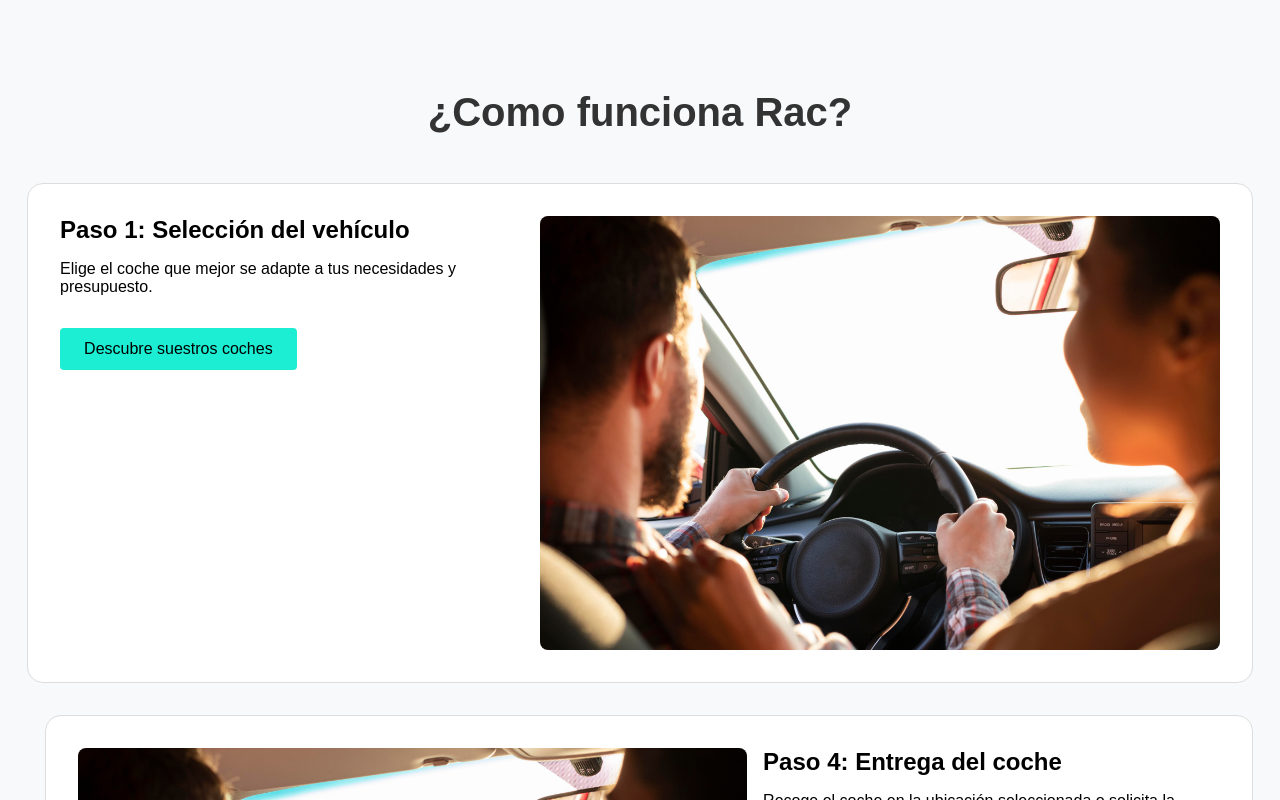
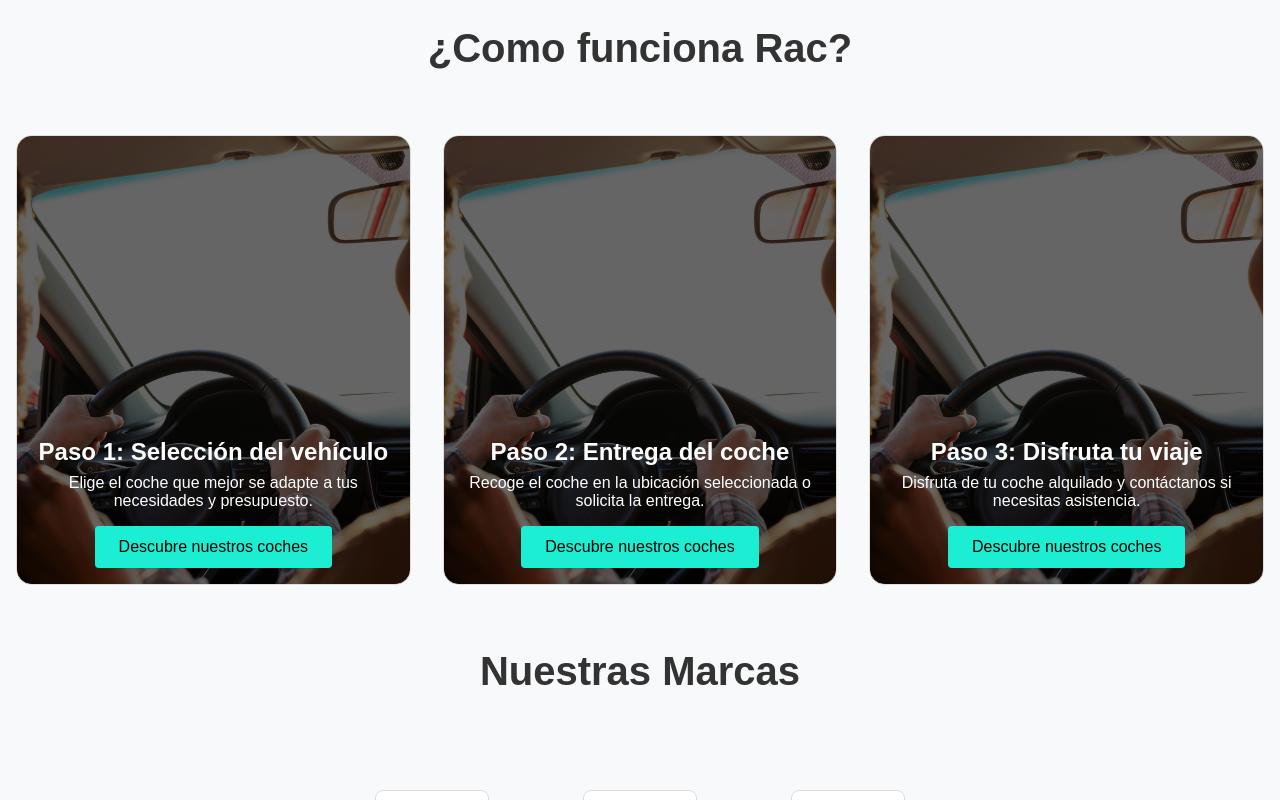
Before and after one commit to JuanCarlosAlo/Rent-a-car-App, a Next.js app: page / in a window 1280 px wide. Shown: the part 1580-2380 px from the top of the page. Built offline with nearby package versions, Linux system fonts and the light colour scheme.

Commit message:
cards ok

```diff
--- a/components/Steps/Steps.tsx
+++ b/components/Steps/Steps.tsx
@@ -1,23 +1,26 @@
 import React from 'react';
-import { StepContainer, StepCard, StepContent, StepTitle, StepDescription, StepImage, Title } from './styles';
+import { StepContainer, StepCard, StepTitle, StepCardsWrapper, StepContentOverlay, StepDescription, ButtonWrapper, Title } from './styles';
 import { stepsData, stepsTitle } from '../../lib/sections/stepsData';
 import MainButton from '../MainButton/MainButton';
 import { MAIN_COLORS } from '@/lib/COLORS';
 
 const Steps = () => {
   return (
-    <StepContainer id='steps'>
+    <StepContainer id="steps">
       <Title>{stepsTitle}</Title>
-      {stepsData.map((step, index) => (
-        <StepCard key={index} zigzag={index % 2 !== 0}>
-          <StepContent>
-            <StepTitle>{step.title}</StepTitle>
-            <StepDescription>{step.description}</StepDescription>
-            <MainButton onClick={()=> console.log('test')} color={MAIN_COLORS.TERCIARY}>Descubre suestros coches</MainButton>
-          </StepContent>
-          <StepImage src={step.image} alt={step.title} />
-        </StepCard>
-      ))}
+      <StepCardsWrapper>
+        {stepsData.map((step, index) => (
+          <StepCard key={index} image={step.image}> {/* Pasamos la URL de la imagen como prop */}
+            <StepContentOverlay>
+              <StepTitle>{step.title}</StepTitle> {/* Título sobre la imagen de fondo */}
+              <StepDescription>{step.description}</StepDescription> {/* Descripción sobre la imagen de fondo */}
+              <MainButton onClick={() => console.log('test')} color={MAIN_COLORS.TERCIARY}>
+                Descubre nuestros coches
+              </MainButton>
+            </StepContentOverlay>
+          </StepCard>
+        ))}
+      </StepCardsWrapper>
     </StepContainer>
   );
 };
--- a/components/Steps/styles.ts
+++ b/components/Steps/styles.ts
@@ -1,99 +1,113 @@
-'use client'
+'use client';
+import styled from 'styled-components';
 import { MAIN_COLORS } from '@/lib/COLORS';
-import styled from 'styled-components';
 
-export const StepContainer = styled.div`
+// Tipado para los datos de los pasos
+interface StepData {
+  title: string;
+  description: string;
+  image: string;
+}
+
+// Props para el componente `StepCard` que recibe la imagen como prop
+interface StepCardProps {
+  image: string;
+}
+
+// Contenedor principal de los pasos
+export const StepContainer = styled.section`
   display: flex;
   flex-direction: column;
   gap: 2rem;
-  padding: 10% 1rem;
+  padding: 5% 1rem;
   max-width: 90rem;
   margin: 0 auto;
+  width: 100%;
+`;
+
+// Título de la sección
+export const Title = styled.h2`
+  font-size: 2.5rem;
+  color: #333;
+  margin-bottom: 2rem;
+  text-align: center;
+`;
+
+// Contenedor de las cards
+export const StepCardsWrapper = styled.div`
+  display: flex;
+  flex-direction: column;
+  gap: 2rem;
+  width: 100%;
 
   @media (min-width: 768px) {
-    padding: 10% 1rem;
+    flex-direction: row;
+
+    justify-content: space-between; /* Asegura que las cards se distribuyan uniformemente */
   }
 `;
-export const Title = styled.h2`
-    font-size: 2.5rem;
-    color: #333;
-    margin-bottom: 1rem;
-    text-align: center;
-`;
 
-export const StepCard = styled.div.withConfig({
-  shouldForwardProp: (prop) => prop !== 'zigzag',
-})<{ zigzag: boolean }>`
-  background-color: ${MAIN_COLORS.CARDS_BG};
+// Card individual con imagen de fondo
+export const StepCard = styled.div<StepCardProps>`
+  background-image: url(${(props) => props.image});
+  background-size: cover;
+  background-position: center;
   border: 1px solid ${MAIN_COLORS.CARDS_BORDER};
-  padding: 2rem;
   border-radius: 1rem;
   display: flex;
-  flex-direction: ${({ zigzag }) => (zigzag ? 'row-reverse' : 'row')};
-  justify-content: space-between;
-  align-items: flex-start;
-  gap: 1rem;
+  flex-direction: column;
+  overflow: hidden;
+  position: relative;
+  width: 100%;
+  min-height: 450px;
+  color: white;
+
+  @media (min-width: 1024px) {
+    width: 100%;
+    min-width: 300px;
+  }
+
+
 
   &:hover {
     box-shadow: ${MAIN_COLORS.CARDS_SHADOW};
   }
-
-  @media (min-width: 768px) {
-    align-self: ${({ zigzag }) => (zigzag ? 'flex-end' : 'flex-start')};
-    height: 500px;
-  }
-
-  @media (max-width: 768px) {
-    align-self: center;
-    max-width: 100%;
-    flex-direction: column;
-    text-align: center;
-  }
 `;
 
-export const StepContent = styled.div`
+// Contenedor del texto y el botón dentro de la card
+export const StepContentOverlay = styled.div`
   display: flex;
   flex-direction: column;
-  justify-content: center;
-  align-items: flex-start;
-  margin-bottom:2rem ;
-  max-width: 40%;
-
-  @media (max-width: 768px) {
-    align-items: center;
-    max-width: 100%;
-  }
+  justify-content: flex-end;
+  align-items: center;
+  padding: 1rem;
+  background: rgba(0, 0, 0, 0.6);
+  width: 100%;
+  height: 100%;
+  position: absolute;
+  bottom: 0;
+  left: 0;
+  right: 0;
+  z-index: 1;
 `;
 
+// Título del paso
 export const StepTitle = styled.h3`
   font-size: 1.5rem;
-  margin-bottom: 1rem;
-  color: ${MAIN_COLORS.SECONDARY};
-
-  @media (min-width: 768px) {
-    text-align: left;
-  }
+  margin-bottom: 0.5rem;
+  color: white;
 `;
 
+// Descripción del paso
 export const StepDescription = styled.p`
   font-size: 1rem;
-  color: ${MAIN_COLORS.SECONDARY};
-  margin-bottom: 2REM;
-
-  @media (min-width: 768px) {
-    text-align: left;
-  }
+  margin-bottom: 1rem;
+  color: white;
+  text-align: center;
 `;
 
-export const StepImage = styled.img`
-  width: 60%;
-  height:100%;
-  object-fit: cover;
-  border-radius: 8px;
-
-  @media (max-width: 768px) {
-    margin-bottom: 1rem;
-    width: 100%;
-
-  }
+// Contenedor del botón debajo de la imagen
+export const ButtonWrapper = styled.div`
+  padding: 1rem;
+  text-align: center;
 `;
--- a/lib/sections/stepsData.js
+++ b/lib/sections/stepsData.js
@@ -6,12 +6,12 @@
       image: '/assets/placeholder.jpg'
     },
     {
-      title: 'Paso 4: Entrega del coche',
+      title: 'Paso 2: Entrega del coche',
       description: 'Recoge el coche en la ubicación seleccionada o solicita la entrega.',
       image: '/assets/placeholder.jpg'
     },
     {
-      title: 'Paso 5: Disfruta tu viaje',
+      title: 'Paso 3: Disfruta tu viaje',
       description: 'Disfruta de tu coche alquilado y contáctanos si necesitas asistencia.',
       image: '/assets/placeholder.jpg'
     },
```
